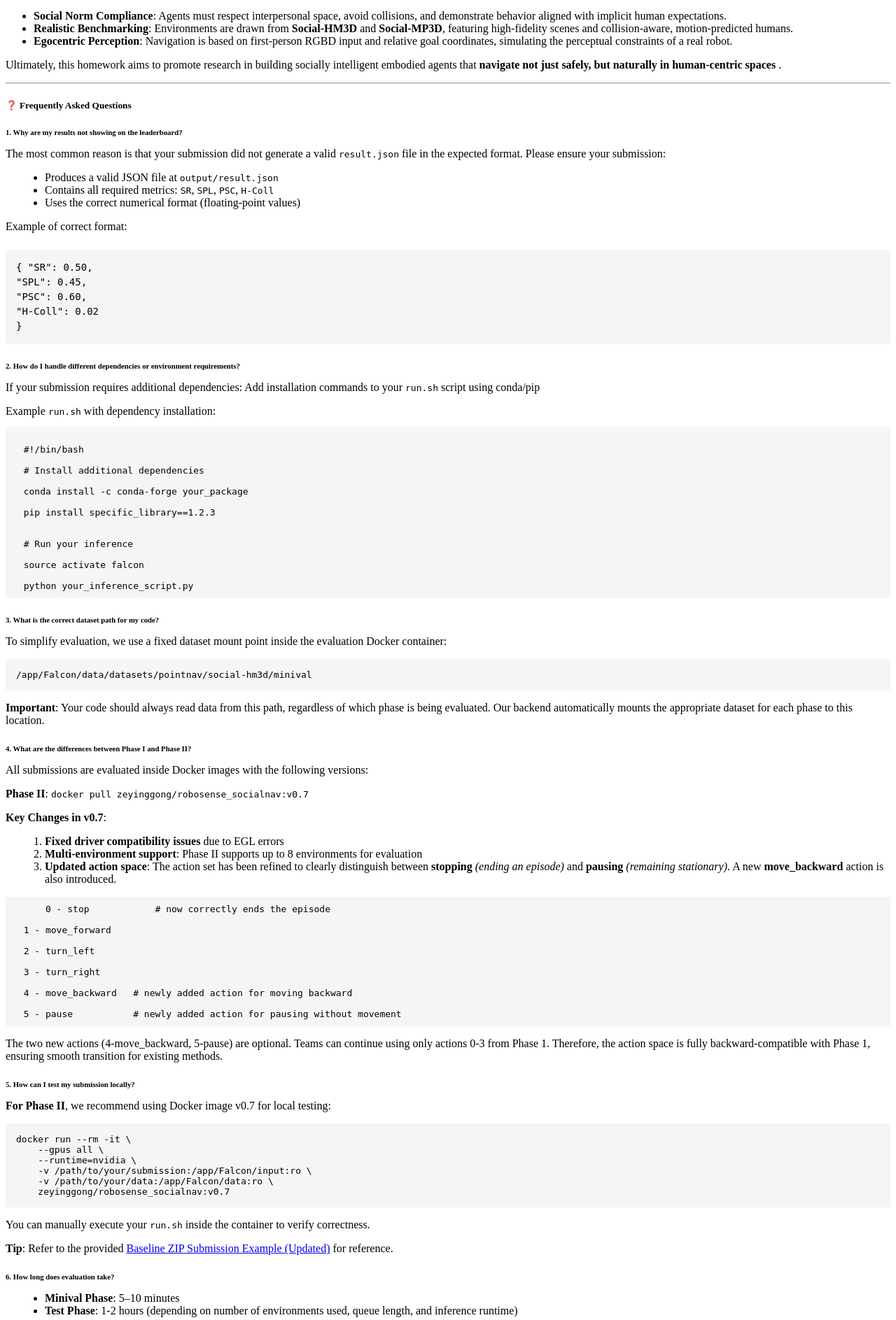
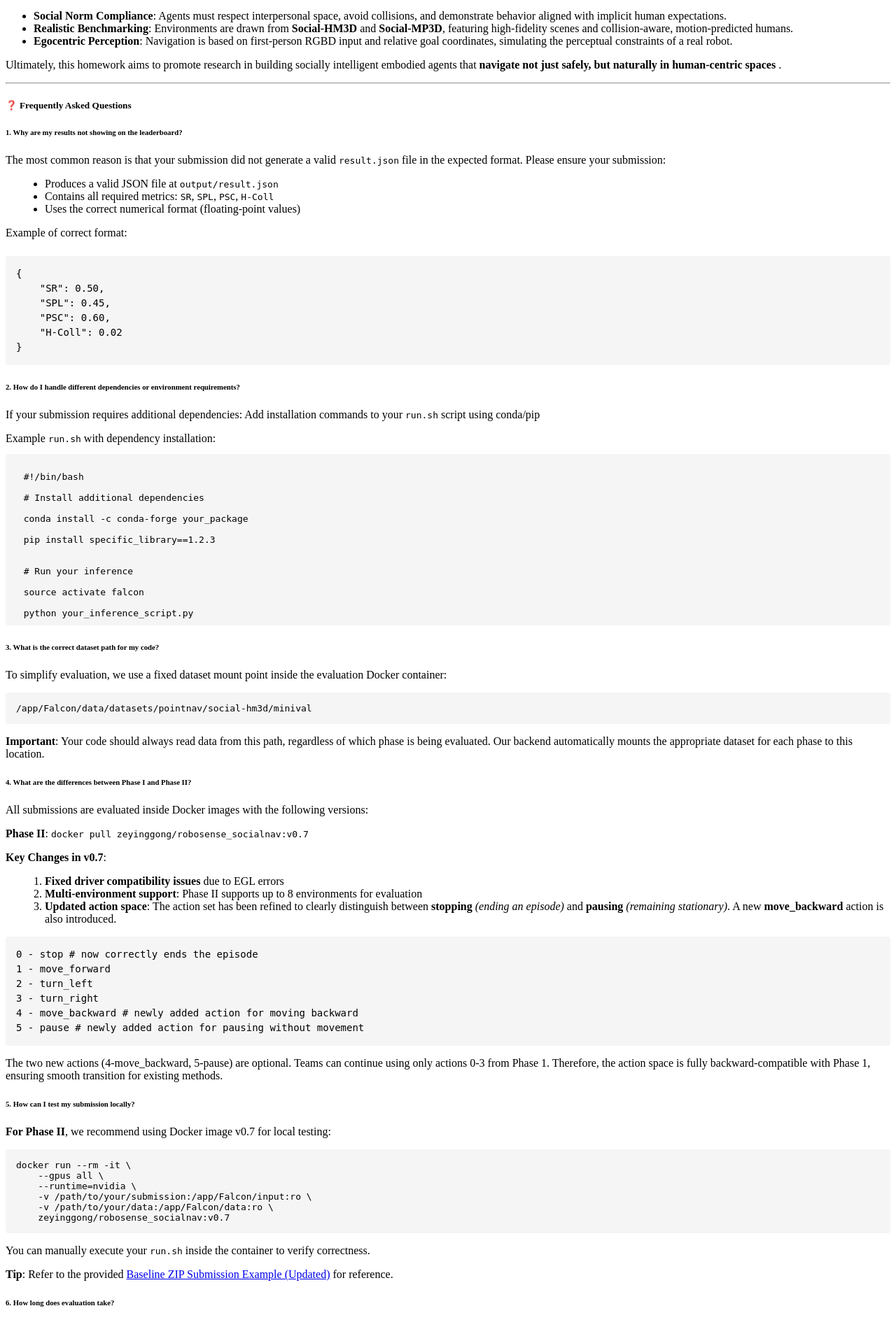
Before and after one commit to Zeying-Gong/Socialnav-HW3, a Python web app: template templates/description.html in a window 1280 px wide. Shown: the part 563-2450 px from the top of the page at 70% size. Run offline with Jinja, Linux system fonts and the light colour scheme; the template is opened without the code that fills it, so the values that code supplies are empty.

Commit message:
update overview v3

```diff
--- a/templates/description.html
+++ b/templates/description.html
@@ -39,7 +39,7 @@
   <h5 class="title is-5">❓ Frequently Asked Questions</h5>
   <div class="content has-text-justified" style="padding-top: 0px">
 
-    <h6 class="title is-6" style="margin-bottom: 0.5rem;">1. Why are my results not showing on the leaderboard?</h6>
+    <h6 class="title is-6">1. Why are my results not showing on the leaderboard?</h6>
     <p style="margin-bottom: 1rem;">
     The most common reason is that your submission did not generate a valid <code>result.json</code> file in the expected format. Please ensure your submission:
     </p>
@@ -60,15 +60,15 @@
     font-size: 14px;
     line-height: 1.5; /* 少量留白，兼顾美观和紧凑 */
   ">
-        {
-        "SR": 0.50,<br>
-        "SPL": 0.45,<br>
-        "PSC": 0.60,<br>
-        "H-Coll": 0.02<br>
+      {<br>
+      &nbsp;&nbsp;&nbsp;&nbsp;"SR": 0.50,<br>
+      &nbsp;&nbsp;&nbsp;&nbsp;"SPL": 0.45,<br>
+      &nbsp;&nbsp;&nbsp;&nbsp;"PSC": 0.60,<br>
+      &nbsp;&nbsp;&nbsp;&nbsp;"H-Coll": 0.02<br>
       }
     </div>
 
-    <h6 class="title is-6" style="margin-bottom: 0.5rem;">2. How do I handle different dependencies or environment requirements?</h6>
+    <h6 class="title is-6">2. How do I handle different dependencies or environment requirements?</h6>
     <p style="margin-bottom: 1rem;">
     If your submission requires additional dependencies:
     Add installation commands to your <code>run.sh</code> script using conda/pip
@@ -86,7 +86,7 @@
   source activate falcon<br>
   python your_inference_script.py</code></pre>
 
-    <h6 class="title is-6" style="margin-bottom: 0.5rem;">3. What is the correct dataset path for my code?</h6>
+    <h6 class="title is-6">3. What is the correct dataset path for my code?</h6>
     <p style="margin-bottom: 1rem;">
     To simplify evaluation, we use a fixed dataset mount point inside the evaluation Docker container:
     </p>
@@ -97,7 +97,7 @@
     <strong>Important</strong>: Your code should always read data from this path, regardless of which phase is being evaluated. Our backend automatically mounts the appropriate dataset for each phase to this location.
     </p>
 
-    <h6 class="title is-6" style="margin-bottom: 0.5rem;">4. What are the differences between Phase I and Phase II?</h6>
+    <h6 class="title is-6">4. What are the differences between Phase I and Phase II?</h6>
     <p style="margin-bottom: 1rem;">
     All submissions are evaluated inside Docker images with the following versions:
     </p>
@@ -110,18 +110,27 @@
       <li><strong>Multi-environment support</strong>: Phase II supports up to 8 environments for evaluation</li>
       <li><strong>Updated action space</strong>: The action set has been refined to clearly distinguish between <strong>stopping</strong> <em>(ending an episode)</em> and <strong>pausing</strong> <em>(remaining stationary)</em>. A new <strong>move_backward</strong> action is also introduced.</li>
     </ol>
-    <pre style="background-color: #f5f5f5; padding: 10px; border-radius: 4px; margin-bottom: 1rem;">
-      <code>0 - stop            # now correctly ends the episode<br>
+    <div style="
+    background-color: #f5f5f5;
+    padding: 15px;
+    border-radius: 4px;
+    margin-bottom: 1rem;
+    font-family: monospace;
+    font-size: 14px;
+    line-height: 1.5; /* 少量留白，兼顾美观和紧凑 */
+  ">
+      0 - stop            # now correctly ends the episode<br>
       1 - move_forward<br>
       2 - turn_left<br>
       3 - turn_right<br>
       4 - move_backward   # newly added action for moving backward<br>
-  5 - pause           # newly added action for pausing without movement</code></pre>
+      5 - pause           # newly added action for pausing without movement
+    </div>
     <p style="margin-bottom: 1.5rem;">
       The two new actions (4-move_backward, 5-pause) are optional. Teams can continue using only actions 0-3 from Phase 1. Therefore, the action space is fully backward-compatible with Phase 1, ensuring smooth transition for existing methods.
     </p>
 
-    <h6 class="title is-6" style="margin-bottom: 0.5rem;">5. How can I test my submission locally?</h6>
+    <h6 class="title is-6">5. How can I test my submission locally?</h6>
     <p style="margin-bottom: 1rem;">
     <strong>For Phase II</strong>, we recommend using Docker image v0.7 for local testing:
     </p>
@@ -142,14 +151,14 @@
     <p style="margin-bottom: 1.5rem;">
     </p>
 
-    <h6 class="title is-6" style="margin-bottom: 0.5rem;">6. How long does evaluation take?</h6>
+    <h6 class="title is-6">6. How long does evaluation take?</h6>
     <ul style="margin-left: 1rem; margin-bottom: 1rem;">
       <li><strong>Minival Phase</strong>: 5–10 minutes</li>
       <li><strong>Test Phase</strong>: 1-2 hours (depending on number of environments used, queue length, and inference runtime)</li>
     </ul>
     <p style="margin-bottom: 1.5rem;">
 
-    <h6 class="title is-6" style="margin-bottom: 0.5rem;">7. Can I modify the evaluation pipeline or import custom code?</h6>
+    <h6 class="title is-6">7. Can I modify the evaluation pipeline or import custom code?</h6>
     <p style="margin-bottom: 1rem;">
     <strong>Yes, we encourage flexible approaches!</strong> You have significant freedom to modify the evaluation pipeline and import your own code. You can base your modifications on:
     </p>
```
Lines whose indentation alone changed are shown as unchanged.
